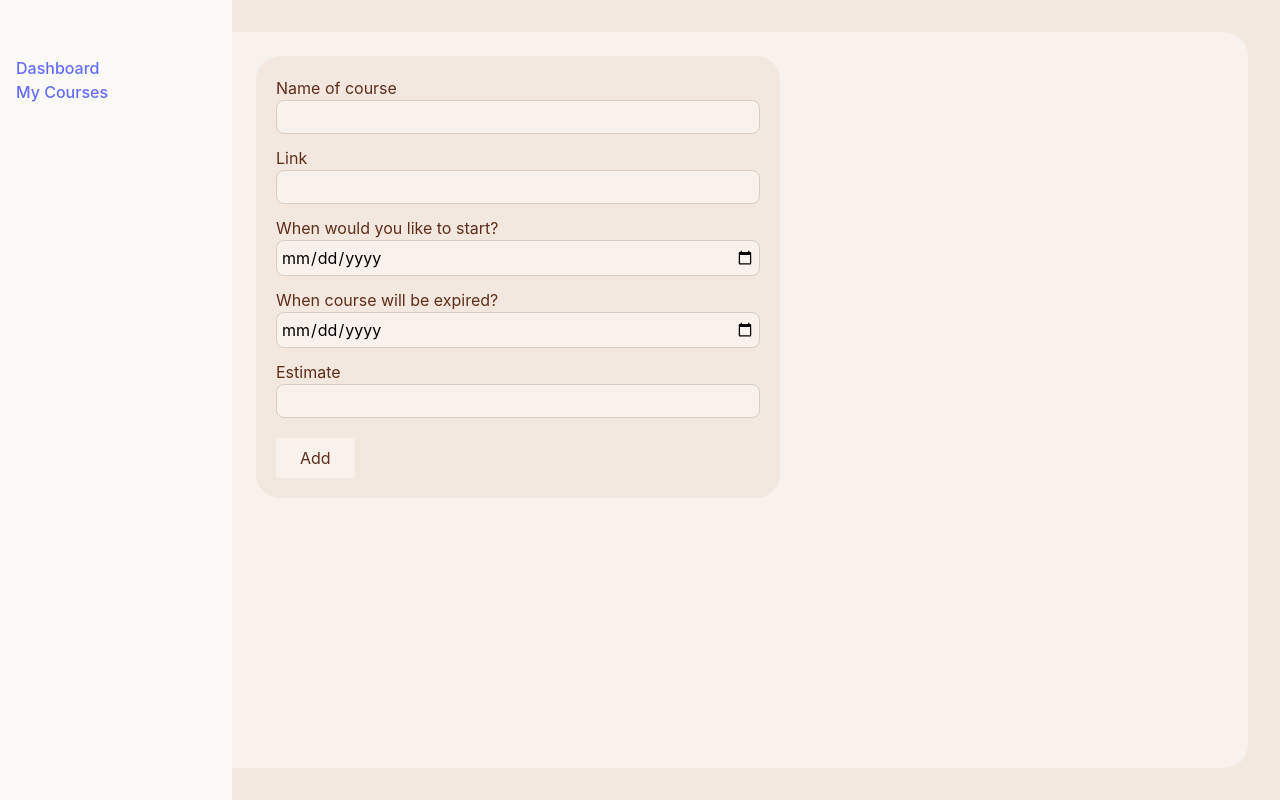
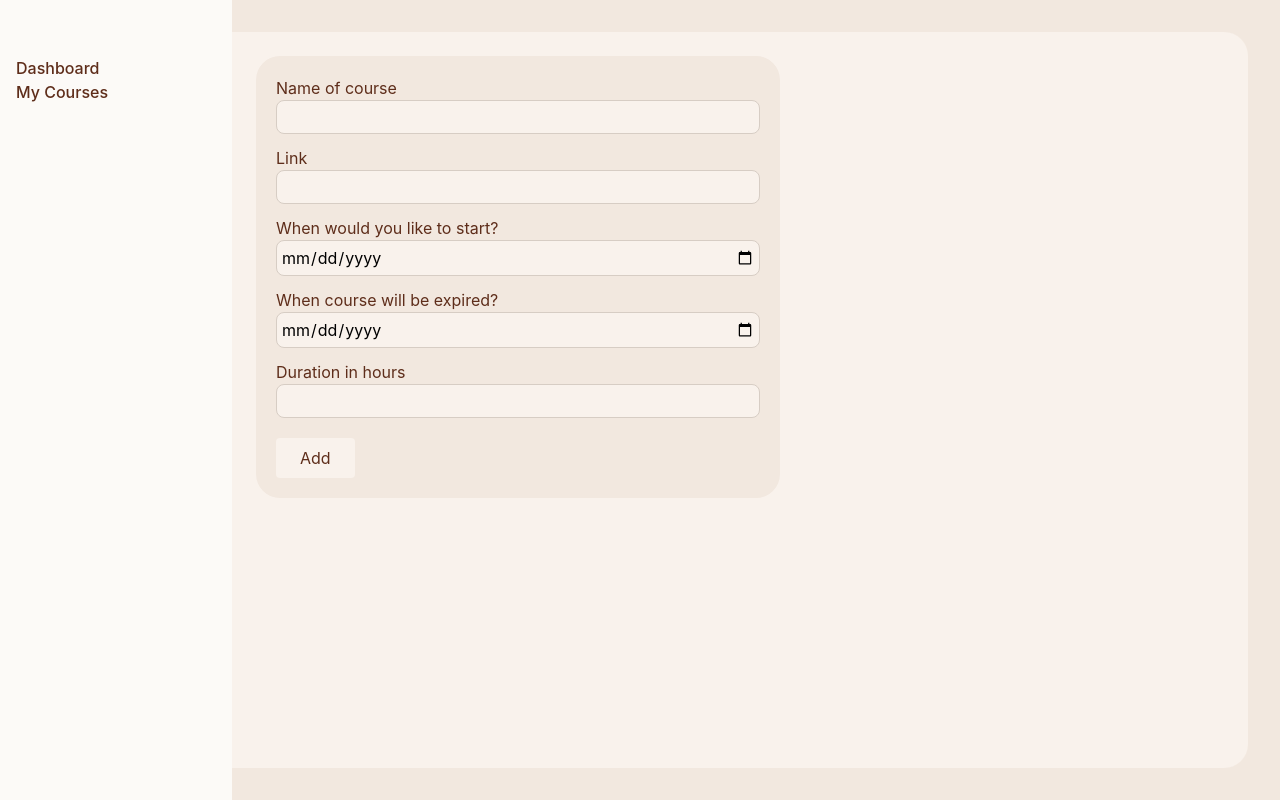
Before and after one commit to owlblinked/course-keeper, a React (Vite) app: page /courses/new in a window 1280 px wide. Built offline with nearby package versions, Linux system fonts and the light colour scheme.

Commit message:
- add a request for adding a course

```diff
--- a/src/App.css
+++ b/src/App.css
@@ -37,3 +37,9 @@ ul {
   padding: 0;
   list-style: none;
 }
+
+a {
+  color: var(--color-espresso);
+  text-decoration: inherit;
+  font-weight: 500;
+}
--- a/src/api/api.ts
+++ b/src/api/api.ts
@@ -12,10 +12,9 @@ class Api {
   static post(
     url: string,
     body?: any,
-    queryParams?: any,
     config: Partial<AxiosRequestConfig> = {}
   ) {
-    return axiosInstance.post(url + queryParams, body, {
+    return axiosInstance.post(url, body, {
       ...apiRequestConfig,
       ...config,
     });
--- a/src/components/courses/CourseForm/CourseForm.tsx
+++ b/src/components/courses/CourseForm/CourseForm.tsx
@@ -1,29 +1,52 @@
-import { memo } from "react";
+import { FormEvent, memo } from "react";
+import { Fieldset } from "../../form/Fieldset/Fieldset";
 import classes from "./CourseForm.module.css";
 
-export const CourseForm = memo(() => {
+interface ICourseFormProps {
+  addCourse: (data: any) => void;
+}
+
+export const CourseForm = memo(({ addCourse }: ICourseFormProps) => {
+  const handleSubmit = (event: FormEvent<HTMLFormElement>) => {
+    event.preventDefault();
+
+    const form = new FormData(event.currentTarget);
+    const data = Object.fromEntries(form.entries());
+
+    addCourse(data);
+  };
+
   return (
-    <form className={classes.form}>
-      <fieldset>
-        <label htmlFor="title">Name of course</label>
-        <input id="title" type="text" name="title" />
-      </fieldset>
-      <fieldset>
-        <label htmlFor="link">Link</label>
-        <input id="link" type="url" name="link" />
-      </fieldset>
-      <fieldset>
-        <label htmlFor="startDate">When would you like to start?</label>
-        <input id="startDate" type="date" name="startDate" />
-      </fieldset>
-      <fieldset>
-        <label htmlFor="expireDate">When course will be expired?</label>
-        <input id="expireDate" type="date" name="expireDate" />
-      </fieldset>
-      <fieldset>
-        <label htmlFor="estimate">Estimate</label>
-        <input id="estimate" type="number" name="estimate" />
-      </fieldset>
+    <form className={classes.form} onSubmit={handleSubmit}>
+      <Fieldset
+        label="Name of course"
+        id="name"
+        type="text"
+        name="name"
+        required
+      />
+      <Fieldset label="Link" id="url" type="url" name="url" required />
+      <Fieldset
+        label="When would you like to start?"
+        id="startDate"
+        type="date"
+        name="startDate"
+        required
+      />
+      <Fieldset
+        label="When course will be expired?"
+        id="expireDate"
+        type="date"
+        name="expireDate"
+        required
+      />
+      <Fieldset
+        label="Duration in hours"
+        id="duration"
+        type="number"
+        name="duration"
+        required
+      />
       <button>Add</button>
     </form>
   );
--- /dev/null
+++ b/src/components/form/Fieldset/Fieldset.tsx
@@ -0,0 +1,8 @@
+export const Fieldset = ({ ...props }: any) => {
+  return (
+    <fieldset>
+      <label htmlFor={props.name}>{props.label}</label>
+      <input {...props} />
+    </fieldset>
+  );
+};
--- a/src/index.css
+++ b/src/index.css
@@ -13,15 +13,6 @@
   -moz-osx-font-smoothing: grayscale;
 }
 
-a {
-  font-weight: 500;
-  color: #646cff;
-  text-decoration: inherit;
-}
-a:hover {
-  color: #535bf2;
-}
-
 body {
   margin: 0;
   display: flex;
--- a/src/pages/NewCourse/NewCourse.tsx
+++ b/src/pages/NewCourse/NewCourse.tsx
@@ -1,5 +1,21 @@
+import { useCallback } from "react";
 import { CourseForm } from "../../components/courses/CourseForm/CourseForm";
+import { INewCourse } from "../../types/courses";
+import Api from "../../api/api";
 
 export const NewCourse = () => {
-  return <CourseForm />;
+  const addCourse = useCallback(async (data: INewCourse) => {
+    console.log("data", data);
+    try {
+      const response = await Api.post("/courses", {
+        body: data,
+      });
+
+      console.log("response", response);
+    } catch (error) {
+      console.error("Error fetching data:", error);
+    }
+  }, []);
+
+  return <CourseForm addCourse={addCourse} />;
 };
```
Also changed, not shown: src/types/courses.ts (+6 -3 lines), 1 other file (tests, documents, lock files or other folders).
